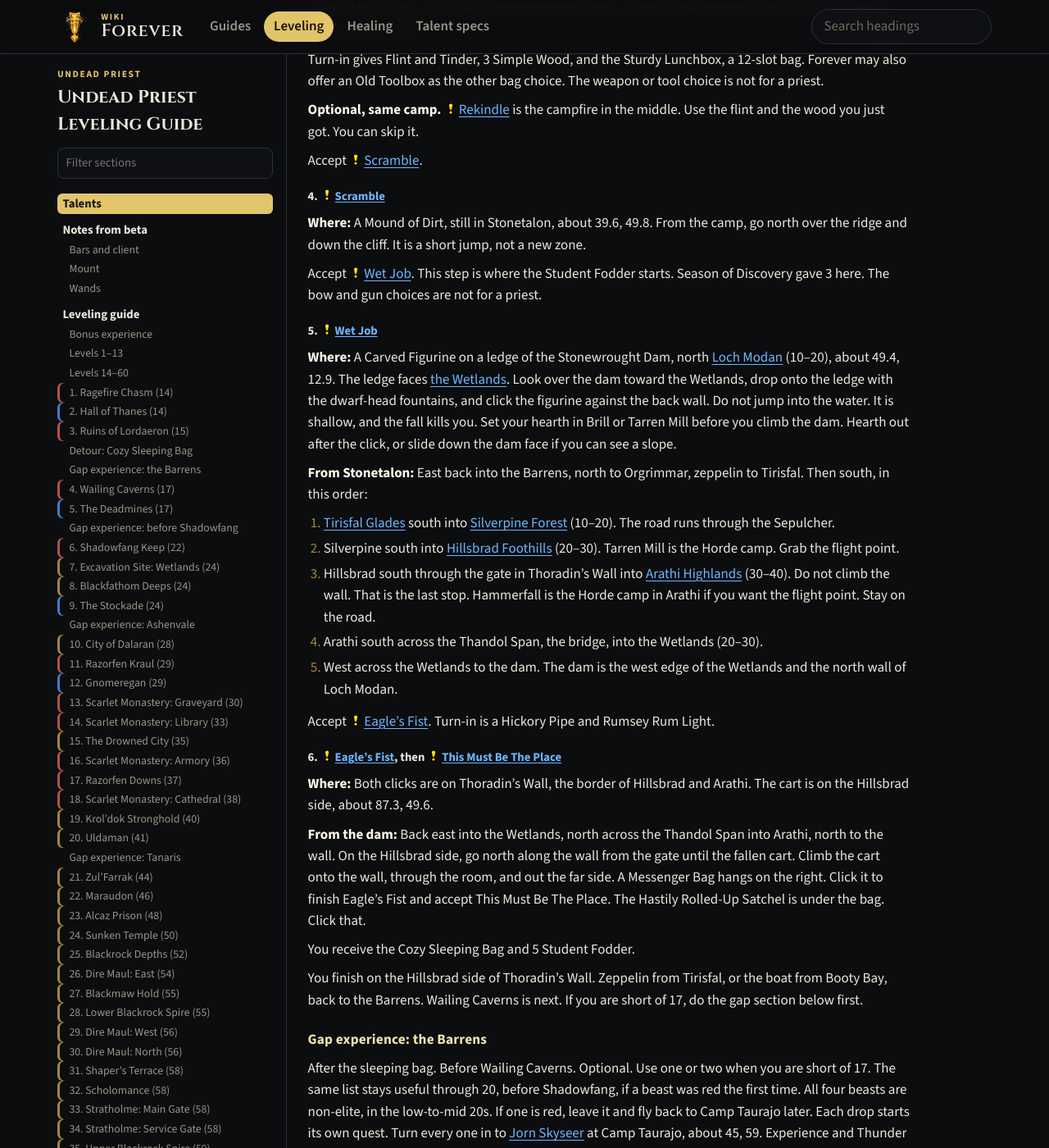
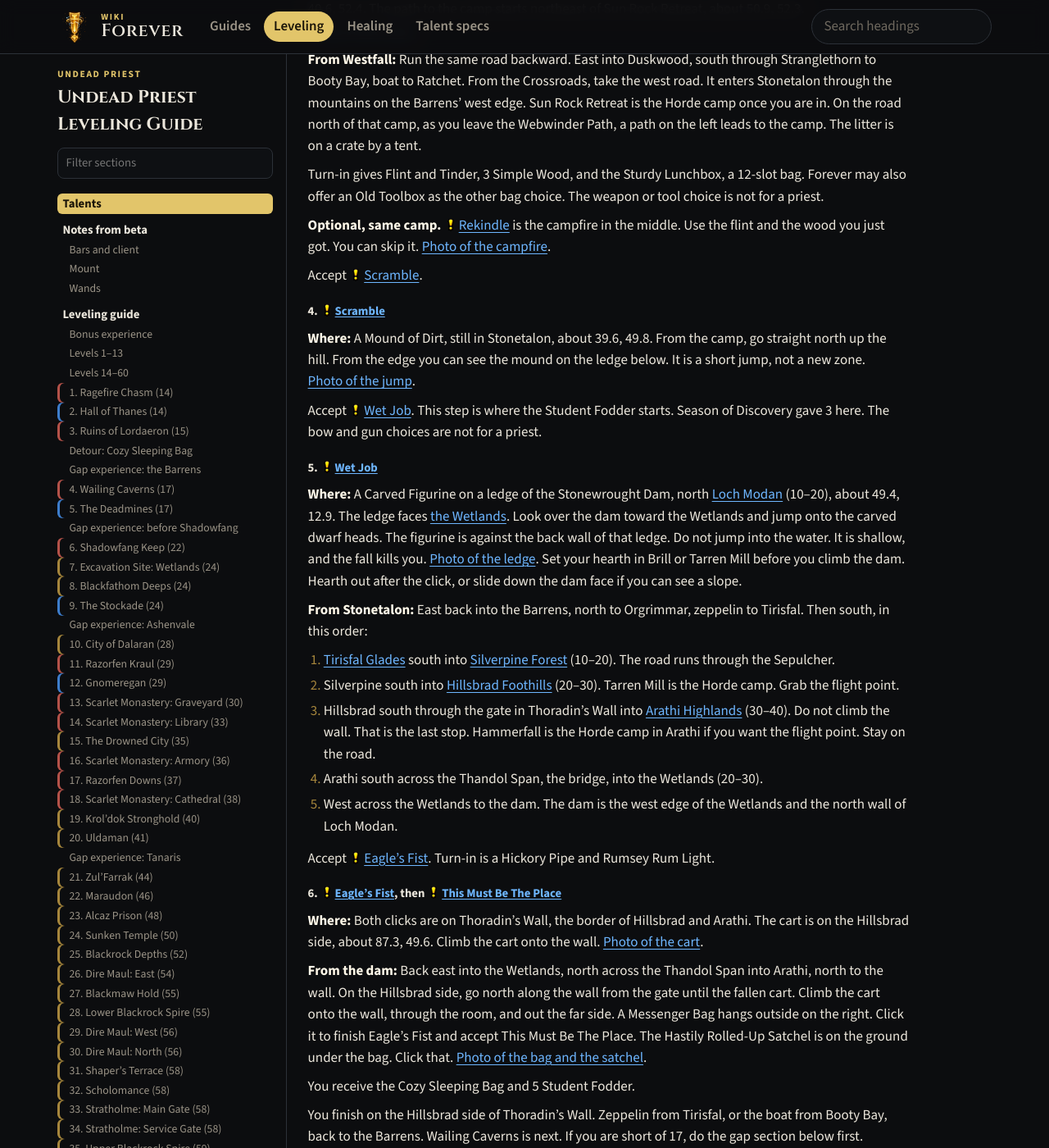
Before and after one commit to LordDemonos/wow-forever, a Jekyll site: the page built from wiki/guides/leveling.md, in a window 1280 px wide and 1400 px high, scrolled down 10184 px. Shown: the whole window at 82% size. Built offline with Jekyll 4.4.1, drawn with Linux system fonts in a browser that asks for light colours; a script that is not in the unit is left out; some of the changed text lies outside the part shown.

Commit message:
sleeping bag

```diff
--- a/wiki/_layouts/guide.html
+++ b/wiki/_layouts/guide.html
@@ -28,3 +28,8 @@ layout: default
   const whTooltips = {colorLinks: true, iconizeLinks: true, renameLinks: false};
 </script>
 <script src="https://wow.zamimg.com/widgets/power.js"></script>
+<script>
+  document.querySelectorAll("a.shot").forEach(function (link) {
+    link.style.setProperty("--shot", "url(\"" + link.href + "\")");
+  });
+</script>
--- a/wiki/assets/css/site.css
+++ b/wiki/assets/css/site.css
@@ -441,6 +441,22 @@ a:hover { color: var(--link-hover); }
   border-left: 3px solid var(--gold-dim);
   color: var(--muted);
 }
+.article a.shot { position: relative; white-space: nowrap; }
+.article a.shot:hover::after,
+.article a.shot:focus-visible::after {
+  content: "";
+  position: absolute;
+  z-index: 6;
+  left: 0;
+  bottom: calc(100% + 0.4rem);
+  width: min(360px, 72vw);
+  aspect-ratio: 4 / 3;
+  background: #0e1013 var(--shot) center / contain no-repeat;
+  border: 1px solid var(--line);
+  border-radius: 8px;
+  box-shadow: var(--shadow);
+  pointer-events: none;
+}
 .article h3.is-horde,
 .article h3.is-alliance,
 .article h3.is-both { padding-left: 0.5rem; }
--- a/wiki/guides/leveling.md
+++ b/wiki/guides/leveling.md
@@ -249,7 +249,9 @@ After Ruins of Lordaeron. Before Wailing Caverns. Horde starts in the Barrens. Y
 
 This is a scavenger hunt, not a dungeon. The clicks are objects on the ground, not NPCs. Do them in this order. Horde cannot see the Westfall click until the Barrens click is done.
 
-The reward is the [Cozy Sleeping Bag](https://www.wowhead.com/forever/news/cozy-sleeping-bag-is-back-in-wow-forever-383000). The Season of Discovery walkthrough is [here](https://www.wowhead.com/classic/guide/season-of-discovery/cozy-sleeping-bag-experience-buff). Outside a city, use it, stand on it, and do not move. You gain 1% bonus experience per minute, up to 3%. Forever lists a 1-hour cooldown. In Season of Discovery the buff lasted 2 hours. Logging out while you are asleep on it has counted as an inn for rested experience. Along the way you also get a 12-slot bag and Student Fodder, which is food that grants rested experience.
+The reward is the [Cozy Sleeping Bag](https://www.wowhead.com/forever/news/cozy-sleeping-bag-is-back-in-wow-forever-383000). The Season of Discovery walkthrough is [here](https://www.wowhead.com/classic/guide/season-of-discovery/cozy-sleeping-bag-experience-buff). The photos below are from that walkthrough. Hover a photo link to see it. Click it to open the file.
+
+Use the bag outside a city. It unfurls on the ground and is not clicked again. Walk onto it and do not move. Moving wakes you. You gain 1% bonus experience per minute, up to 3%. Forever lists a 1-hour cooldown. In Season of Discovery the buff lasted 2 hours. Logging out while you are asleep on it has counted as an inn for rested experience. <a class="shot" target="_blank" rel="noopener" href="{{ '/assets/sleeping-bag/sleeping.jpg' | relative_url }}">Photo of sleeping on it</a>. Along the way you also get a 12-slot bag and Student Fodder, which is food that grants rested experience.
 
 You will be low for Duskwood, the Wetlands, Hillsbrad, and Arathi. Stay on the road. Do not fight. Sentinel Hill, Menethil Harbor, and Thelsamar are Alliance towns.
 
@@ -257,37 +259,37 @@ You will be low for Duskwood, the Wetlands, Hillsbrad, and Arathi. Stay on the r
 
 There are two pages for this name, [79007](https://www.wowhead.com/classic/quest=79007/and-that-note-you-found) and [79008](https://www.wowhead.com/classic/quest=79008/and-that-note-you-found). Horde starts at the Barrens object.
 
-**Where:** Burned-Out Remains in the rubble of the burnt tower, south of Camp Taurajo, [the Barrens](https://www.wowhead.com/classic/zone=17/the-barrens), about 46, 74. The tower is just north of the junction where the road to Dustwallow Marsh leaves the main road.
+**Where:** Burned-Out Remains in the rubble of the burnt tower, south of Camp Taurajo, [the Barrens](https://www.wowhead.com/classic/zone=17/the-barrens), about 46, 74. The tower is just north of the junction where the road to Dustwallow Marsh leaves the main road. The click is a charred pile among bottles and a broken wheel, and the tooltip says Burned-Out Remains. <a class="shot" target="_blank" rel="noopener" href="{{ '/assets/sleeping-bag/barrens-tower.jpg' | relative_url }}">Photo of the remains</a>.
 
 **From Tirisfal:** The zeppelin towers are northwest of Brill. Two zeppelins dock there. Take the one to Orgrimmar, not the one to Grom'gol. It lands in Durotar, outside Orgrimmar. Leave by the south gate. The road runs south through the Barrens. The Crossroads is the town in the middle. Camp Taurajo is farther south on that same road. The tower is a short walk past the camp. Grab the flight points at the Crossroads, Camp Taurajo, and Ratchet while you are here. Hand any sealed crates to Dokimi, just south of the Crossroads. That turn-in is in Merchant's Favor, above. Do not hunt the named beasts on this walk. They are the gap section after the bag.
 
 #### 2. Same quest, turned in at Westfall
 
-Click the Nailed Plank in the cart wreck at Alexston Farmstead, northeast [Westfall](https://www.wowhead.com/classic/zone=40/westfall), about 37, 50. That completes the note and offers [Stepping Stones](https://www.wowhead.com/classic/quest=79192/stepping-stones). You also get a Swiftness Potion and a Strong Troll's Blood Potion.
+Click the Burned-Out Remains in the wreckage of a cart at Alexston Farmstead, northeast [Westfall](https://www.wowhead.com/classic/zone=40/westfall), about 37, 50. The tooltip on the charred pile, under the broken planks, says Burned-Out Remains. <a class="shot" target="_blank" rel="noopener" href="{{ '/assets/sleeping-bag/westfall-cart.jpg' | relative_url }}">Photo of the cart</a>. That completes the note and offers [Stepping Stones](https://www.wowhead.com/classic/quest=79192/stepping-stones). You also get a Swiftness Potion and a Strong Troll's Blood Potion.
 
 **From the Barrens:** Go to the Crossroads, then east to Ratchet. Take the boat to Booty Bay, on the south coast of [Stranglethorn Vale](https://www.wowhead.com/classic/zone=33/stranglethorn-vale). Follow the road north. It passes Grom'gol, the Horde camp, and leaves the zone into [Duskwood](https://www.wowhead.com/classic/zone=10/duskwood) (18–30). In Duskwood, take the west road into Westfall (10–20). The farmstead is in the northeast of Westfall, near the river border with Elwynn. Sentinel Hill, in the middle of Westfall, is Alliance. Do not go there.
 
 #### 3. [Stepping Stones](https://www.wowhead.com/classic/quest=79192/stepping-stones)
 
-**Where:** Pocket Litter on a box in an abandoned camp, [Stonetalon Mountains](https://www.wowhead.com/classic/zone=406/stonetalon-mountains) (15–27), about 40.6, 52.4. The path to the camp starts northeast of Sun Rock Retreat, about 50.9, 52.3.
+**Where:** Pocket Litter on a box by the tent in an abandoned camp, [Stonetalon Mountains](https://www.wowhead.com/classic/zone=406/stonetalon-mountains) (15–27), about 40.6, 52.4. The path to the camp starts northeast of Sun Rock Retreat, about 50.9, 52.3. <a class="shot" target="_blank" rel="noopener" href="{{ '/assets/sleeping-bag/stonetalon-camp.jpg' | relative_url }}">Photo of the camp</a>.
 
 **From Westfall:** Run the same road backward. East into Duskwood, south through Stranglethorn to Booty Bay, boat to Ratchet. From the Crossroads, take the west road. It enters Stonetalon through the mountains on the Barrens' west edge. Sun Rock Retreat is the Horde camp once you are in. On the road north of that camp, as you leave the Webwinder Path, a path on the left leads to the camp. The litter is on a crate by a tent.
 
 Turn-in gives Flint and Tinder, 3 Simple Wood, and the Sturdy Lunchbox, a 12-slot bag. Forever may also offer an Old Toolbox as the other bag choice. The weapon or tool choice is not for a priest.
 
-**Optional, same camp.** [Rekindle](https://www.wowhead.com/classic/quest=80001/rekindle) is the campfire in the middle. Use the flint and the wood you just got. You can skip it.
+**Optional, same camp.** [Rekindle](https://www.wowhead.com/classic/quest=80001/rekindle) is the campfire in the middle. Use the flint and the wood you just got. You can skip it. <a class="shot" target="_blank" rel="noopener" href="{{ '/assets/sleeping-bag/stonetalon-fire.jpg' | relative_url }}">Photo of the campfire</a>.
 
 Accept [Scramble](https://www.wowhead.com/classic/quest=79980/scramble).
 
 #### 4. [Scramble](https://www.wowhead.com/classic/quest=79980/scramble)
 
-**Where:** A Mound of Dirt, still in Stonetalon, about 39.6, 49.8. From the camp, go north over the ridge and down the cliff. It is a short jump, not a new zone.
+**Where:** A Mound of Dirt, still in Stonetalon, about 39.6, 49.8. From the camp, go straight north up the hill. From the edge you can see the mound on the ledge below. It is a short jump, not a new zone. <a class="shot" target="_blank" rel="noopener" href="{{ '/assets/sleeping-bag/stonetalon-mound.jpg' | relative_url }}">Photo of the jump</a>.
 
 Accept [Wet Job](https://www.wowhead.com/classic/quest=79974/wet-job). This step is where the Student Fodder starts. Season of Discovery gave 3 here. The bow and gun choices are not for a priest.
 
 #### 5. [Wet Job](https://www.wowhead.com/classic/quest=79974/wet-job)
 
-**Where:** A Carved Figurine on a ledge of the Stonewrought Dam, north [Loch Modan](https://www.wowhead.com/classic/zone=38/loch-modan) (10–20), about 49.4, 12.9. The ledge faces [the Wetlands](https://www.wowhead.com/classic/zone=11/wetlands). Look over the dam toward the Wetlands, drop onto the ledge with the dwarf-head fountains, and click the figurine against the back wall. Do not jump into the water. It is shallow, and the fall kills you. Set your hearth in Brill or Tarren Mill before you climb the dam. Hearth out after the click, or slide down the dam face if you can see a slope.
+**Where:** A Carved Figurine on a ledge of the Stonewrought Dam, north [Loch Modan](https://www.wowhead.com/classic/zone=38/loch-modan) (10–20), about 49.4, 12.9. The ledge faces [the Wetlands](https://www.wowhead.com/classic/zone=11/wetlands). Look over the dam toward the Wetlands and jump onto the carved dwarf heads. The figurine is against the back wall of that ledge. Do not jump into the water. It is shallow, and the fall kills you. <a class="shot" target="_blank" rel="noopener" href="{{ '/assets/sleeping-bag/loch-modan-dam.jpg' | relative_url }}">Photo of the ledge</a>. Set your hearth in Brill or Tarren Mill before you climb the dam. Hearth out after the click, or slide down the dam face if you can see a slope.
 
 **From Stonetalon:** East back into the Barrens, north to Orgrimmar, zeppelin to Tirisfal. Then south, in this order:
 
@@ -301,9 +303,9 @@ Accept [Eagle's Fist](https://www.wowhead.com/classic/quest=79975/eagles-fist).
 
 #### 6. [Eagle's Fist](https://www.wowhead.com/classic/quest=79975/eagles-fist), then [This Must Be The Place](https://www.wowhead.com/classic/quest=79976/this-must-be-the-place)
 
-**Where:** Both clicks are on Thoradin's Wall, the border of Hillsbrad and Arathi. The cart is on the Hillsbrad side, about 87.3, 49.6.
+**Where:** Both clicks are on Thoradin's Wall, the border of Hillsbrad and Arathi. The cart is on the Hillsbrad side, about 87.3, 49.6. Climb the cart onto the wall. <a class="shot" target="_blank" rel="noopener" href="{{ '/assets/sleeping-bag/thoradin-cart.jpg' | relative_url }}">Photo of the cart</a>.
 
-**From the dam:** Back east into the Wetlands, north across the Thandol Span into Arathi, north to the wall. On the Hillsbrad side, go north along the wall from the gate until the fallen cart. Climb the cart onto the wall, through the room, and out the far side. A Messenger Bag hangs on the right. Click it to finish Eagle's Fist and accept This Must Be The Place. The Hastily Rolled-Up Satchel is under the bag. Click that.
+**From the dam:** Back east into the Wetlands, north across the Thandol Span into Arathi, north to the wall. On the Hillsbrad side, go north along the wall from the gate until the fallen cart. Climb the cart onto the wall, through the room, and out the far side. A Messenger Bag hangs outside on the right. Click it to finish Eagle's Fist and accept This Must Be The Place. The Hastily Rolled-Up Satchel is on the ground under the bag. Click that. <a class="shot" target="_blank" rel="noopener" href="{{ '/assets/sleeping-bag/thoradin-bag.jpg' | relative_url }}">Photo of the bag and the satchel</a>.
 
 You receive the Cozy Sleeping Bag and 5 Student Fodder.
 
```
Also changed, not shown: wiki/assets/sleeping-bag/barrens-tower.jpg (added), wiki/assets/sleeping-bag/loch-modan-dam.jpg (added), wiki/assets/sleeping-bag/sleeping.jpg (added), wiki/assets/sleeping-bag/stonetalon-fire.jpg (added), wiki/assets/sleeping-bag/stonetalon-mound.jpg (added), wiki/assets/sleeping-bag/thoradin-bag.jpg (added), wiki/assets/sleeping-bag/thoradin-cart.jpg (added), wiki/assets/sleeping-bag/westfall-cart.jpg (added), 1 other file.
